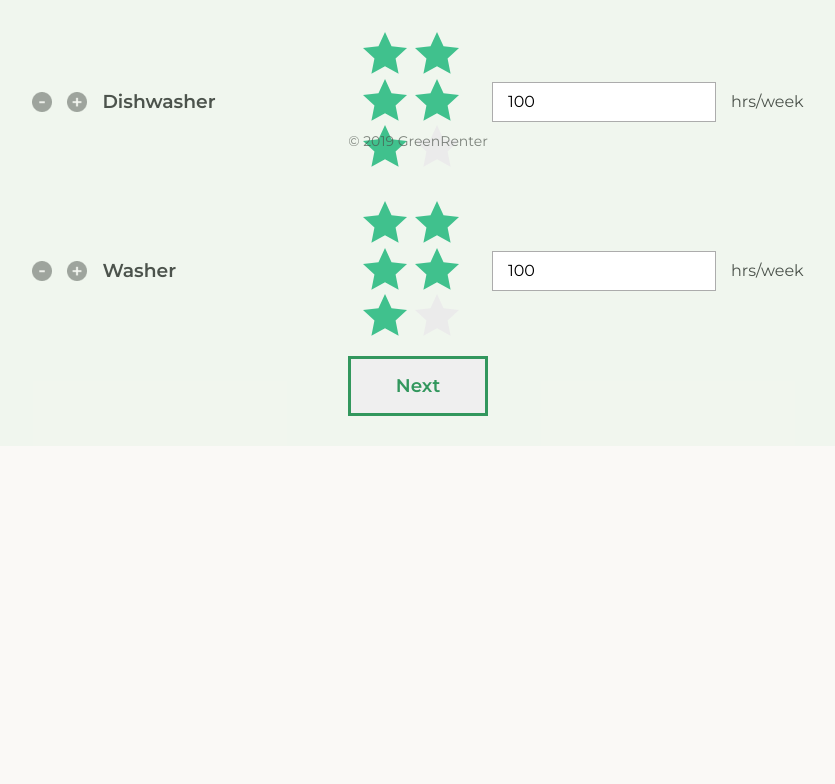
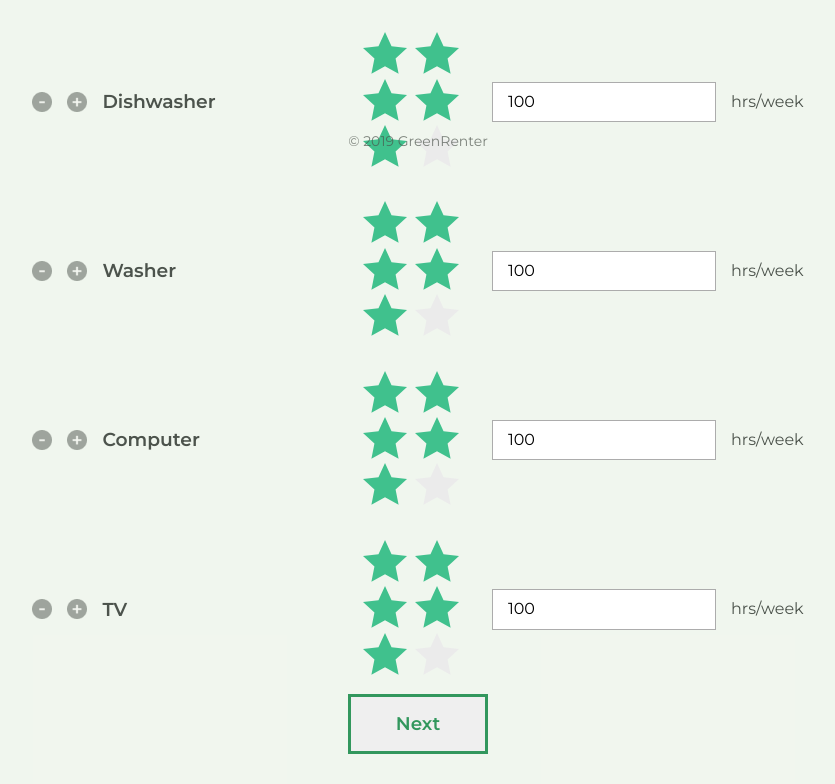
Before and after one commit to greenrenter/greenrenter, a React (Create React App) app in the folder frontend/: page /forms in a window 1280 px wide. Shown: the part 636-1420 px from the top of the page, without its empty margins (222-1057 px from the left). Before the commit the page ends 1082 px from the top, so only its background shows below. Built offline with nearby package versions, Linux system fonts and the light colour scheme.

Commit message:
Change server request model

```diff
--- a/frontend/src/components/FormPage.jsx
+++ b/frontend/src/components/FormPage.jsx
@@ -41,6 +41,16 @@ export default class Form extends React.Component {
           },
           {
             name: "Washer",
+            rating: 5,
+            frequency: 100
+          },
+          {
+            name: "Computer",
+            rating: 5,
+            frequency: 100
+          },
+          {
+            name: "TV",
             rating: 5,
             frequency: 100
           }
```
